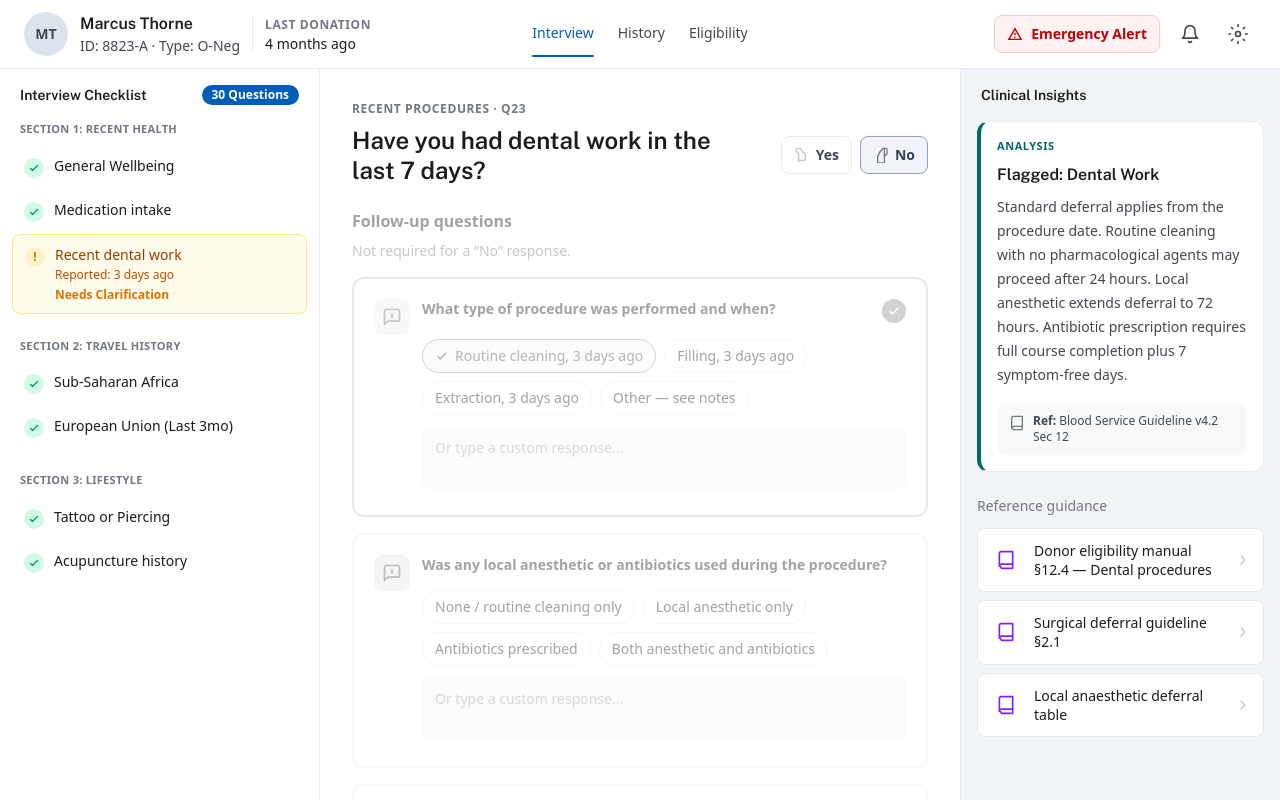
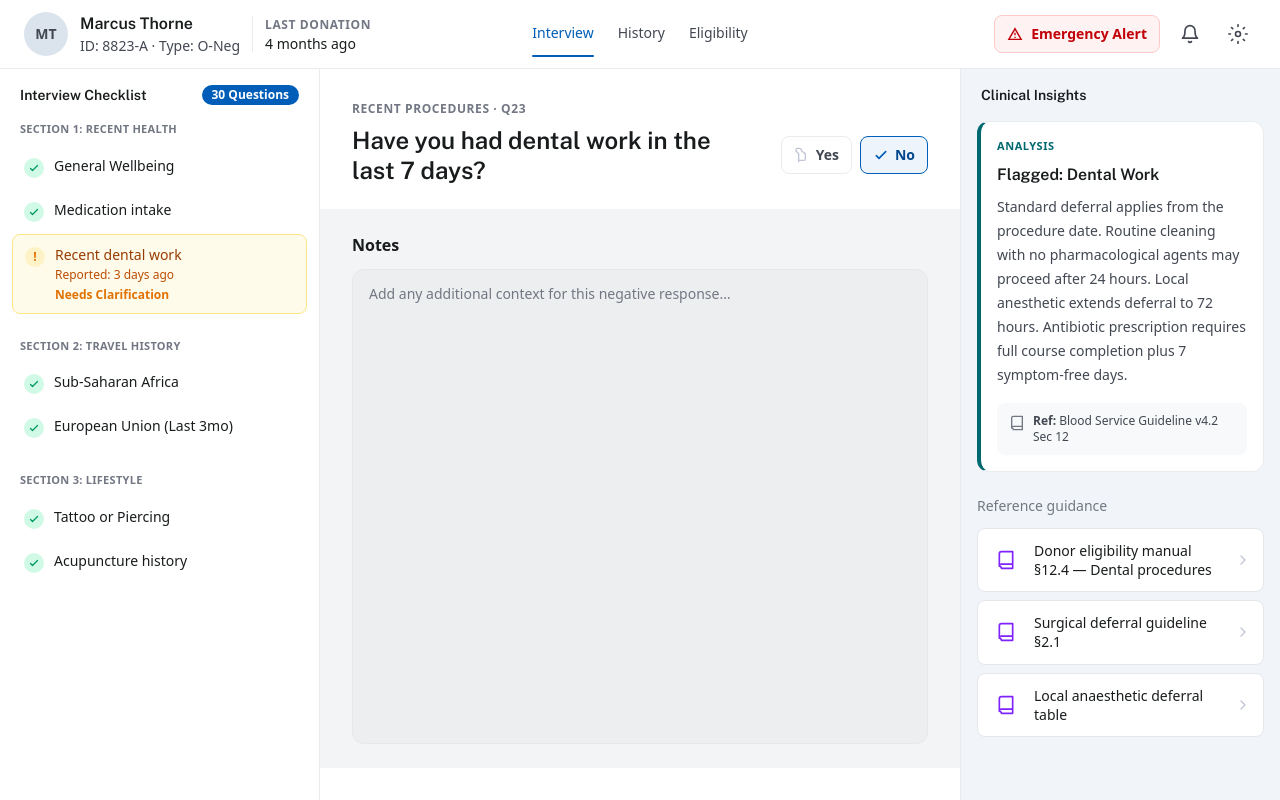
Before and after one commit to cthompson248/elias, a Next.js app: page /interview in a window 1280 px wide. Both pictures are taken after a click on the button "No". Built offline with nearby package versions, Linux system fonts and the light colour scheme.

Commit message:
Update page.tsx

```diff
--- a/src/app/interview/page.tsx
+++ b/src/app/interview/page.tsx
@@ -185,7 +185,7 @@ export default function InterviewPage() {
                 : "Eligibility summary view — prototype placeholder."}
             </div>
           ) : activeItemId === "dental" ? (
-            <div className="min-h-0 flex-1 overflow-y-auto bg-white px-8 py-8">
+            <div className="flex min-h-0 flex-1 flex-col overflow-y-auto bg-white px-8 py-8">
               <p className="text-xs font-semibold uppercase tracking-wider text-[#727783]">
                 {dentalScreeningFlow.section} · {dentalScreeningFlow.questionNumber}
               </p>
@@ -209,16 +209,9 @@ export default function InterviewPage() {
                 </div>
               </div>
 
-              <div
-                className={`mt-6 transition-opacity ${
-                  donorResponse === "no"
-                    ? "pointer-events-none opacity-40 grayscale"
-                    : ""
-                }`}
-                aria-hidden={donorResponse === "no"}
-              >
-                {donorResponse === "yes" && (
-                  <div className="flex gap-3 rounded-xl border border-blue-200 bg-blue-50 px-4 py-3">
+              {donorResponse === "yes" ? (
+                <>
+                  <div className="mt-6 flex gap-3 rounded-xl border border-blue-200 bg-blue-50 px-4 py-3">
                     <InfoIcon className="mt-0.5 h-5 w-5 shrink-0 text-blue-600" />
                     <div>
                       <p className="text-sm font-semibold text-blue-900">
@@ -229,23 +222,16 @@ export default function InterviewPage() {
                       </p>
                     </div>
                   </div>
-                )}
 
-                <section className={donorResponse === "yes" ? "mt-8" : "mt-0"}>
+                  <section className="mt-8">
                     <h2 className="text-base font-semibold text-[var(--clinical-on-surface)]">
                       Follow-up questions
                     </h2>
-                  {donorResponse === "no" && (
-                    <p className="mt-2 text-sm text-[#727783]">
-                      Not required for a &ldquo;No&rdquo; response.
-                    </p>
-                  )}
                     <div className="mt-4 flex flex-col gap-4">
                       {dentalScreeningFlow.followUps.map((followUp) => (
                         <FollowUpQuestionCard
                           key={followUp.id}
                           followUp={followUp}
-                        disabled={donorResponse === "no"}
                           answer={
                             followUpAnswers[followUp.id] ?? {
                               pillId: null,
@@ -274,24 +260,22 @@ export default function InterviewPage() {
                       ))}
                     </div>
                   </section>
+
+                  <NotesSection
+                    value={notes}
+                    onChange={setNotes}
+                    variant="default"
+                  />
+                </>
+              ) : (
+                <div className="-mx-8 mt-6 flex min-h-0 flex-1 flex-col bg-[#f3f4f5] px-8 py-6">
+                  <NotesSection
+                    value={notes}
+                    onChange={setNotes}
+                    variant="negative"
+                  />
                 </div>
-
-              <section className="mt-8">
-                <h2 className="text-base font-semibold text-[var(--clinical-on-surface)]">
-                  Notes
-                </h2>
-                <textarea
-                  value={notes}
-                  onChange={(e) => setNotes(e.target.value)}
-                  placeholder={
-                    donorResponse === "no"
-                      ? "Add any additional context for this negative response…"
-                      : "Record any additional observations or verbal clarifications..."
-                  }
-                  rows={5}
-                  className="mt-3 w-full resize-none rounded-xl border border-[var(--clinical-outline)] bg-[var(--clinical-surface)] px-4 py-3 text-sm leading-6 outline-none placeholder:text-[#727783] focus:border-[var(--clinical-primary)] focus:bg-white focus:ring-2 focus:ring-[var(--clinical-primary)]/20"
-                />
-              </section>
+              )}
             </div>
           ) : (
             <div className="flex flex-1 items-center justify-center p-8 text-sm text-[var(--clinical-on-surface-variant)]">
@@ -364,6 +348,41 @@ export default function InterviewPage() {
   );
 }
 
+function NotesSection({
+  value,
+  onChange,
+  variant,
+}: {
+  value: string;
+  onChange: (value: string) => void;
+  variant: "default" | "negative";
+}) {
+  const isNegative = variant === "negative";
+
+  return (
+    <section className={isNegative ? "flex min-h-0 flex-1 flex-col" : "mt-8"}>
+      <h2 className="text-base font-semibold text-[var(--clinical-on-surface)]">
+        Notes
+      </h2>
+      <textarea
+        value={value}
+        onChange={(e) => onChange(e.target.value)}
+        placeholder={
+          isNegative
+            ? "Add any additional context for this negative response…"
+            : "Record any additional observations or verbal clarifications..."
+        }
+        rows={isNegative ? 8 : 5}
+        className={`mt-3 w-full resize-none rounded-xl border px-4 py-3 text-sm leading-6 outline-none placeholder:text-[#727783] focus:border-[var(--clinical-primary)] focus:bg-white focus:ring-2 focus:ring-[var(--clinical-primary)]/20 ${
+          isNegative
+            ? "min-h-[200px] flex-1 border-[#e5e7eb] bg-[#eceef0] focus:bg-white"
+            : "border-[var(--clinical-outline)] bg-[var(--clinical-surface)]"
+        }`}
+      />
+    </section>
+  );
+}
+
 function DonorResponseButton({
   label,
   selected,
@@ -383,19 +402,17 @@ function DonorResponseButton({
         selected
           ? variant === "yes"
             ? "border-emerald-500 bg-emerald-50 text-emerald-800"
-            : "border-slate-400 bg-slate-100 text-slate-700"
+            : "border-[var(--clinical-primary)] bg-[#eef4fc] text-[var(--clinical-primary-dark)]"
           : "border-[var(--clinical-outline)] bg-white text-[var(--clinical-on-surface-variant)] hover:border-[#c2c6d4] hover:bg-[var(--clinical-surface)]"
       }`}
       aria-pressed={selected}
     >
-      {variant === "yes" ? (
-        <ThumbsUpIcon
-          className={`h-4 w-4 ${selected ? "text-emerald-600" : "text-[#c2c6d4]"}`}
-        />
+      {selected ? (
+        <CheckIcon className={`h-4 w-4 ${variant === "yes" ? "text-emerald-600" : "text-[var(--clinical-primary)]"}`} />
+      ) : variant === "yes" ? (
+        <ThumbsUpIcon className="h-4 w-4 text-[#c2c6d4]" />
       ) : (
-        <ThumbsDownIcon
-          className={`h-4 w-4 ${selected ? "text-[#727783]" : "text-[#c2c6d4]"}`}
-        />
+        <ThumbsDownIcon className="h-4 w-4 text-[#c2c6d4]" />
       )}
       {label}
     </button>
@@ -407,13 +424,11 @@ function FollowUpQuestionCard({
   answer,
   onSelectPill,
   onCustomChange,
-  disabled = false,
 }: {
   followUp: FollowUpQuestion;
   answer: FollowUpAnswer;
   onSelectPill: (pillId: string) => void;
   onCustomChange: (custom: string) => void;
-  disabled?: boolean;
 }) {
   const isComplete = Boolean(answer.pillId || answer.custom.trim());
 
@@ -450,9 +465,8 @@ function FollowUpQuestionCard({
                 <button
                   key={opt.id}
                   type="button"
-                  disabled={disabled}
                   onClick={() => onSelectPill(opt.id)}
-                  className={`inline-flex items-center gap-1.5 rounded-full border px-3 py-1.5 text-sm font-medium transition-colors disabled:cursor-not-allowed ${
+                  className={`inline-flex items-center gap-1.5 rounded-full border px-3 py-1.5 text-sm font-medium transition-colors ${
                     selected
                       ? "border-emerald-500 bg-emerald-50 text-emerald-800"
                       : "border-[var(--clinical-outline)] bg-white text-[var(--clinical-on-surface)] hover:border-[#c2c6d4]"
@@ -467,11 +481,10 @@ function FollowUpQuestionCard({
 
           <textarea
             value={answer.custom}
-            disabled={disabled}
             onChange={(e) => onCustomChange(e.target.value)}
             placeholder="Or type a custom response..."
             rows={2}
-            className="mt-3 w-full resize-none rounded-lg border border-[var(--clinical-outline)] bg-[var(--clinical-surface)] px-3 py-2.5 text-sm outline-none placeholder:text-[#727783] focus:border-[var(--clinical-primary)] focus:bg-white disabled:cursor-not-allowed disabled:opacity-70"
+            className="mt-3 w-full resize-none rounded-lg border border-[var(--clinical-outline)] bg-[var(--clinical-surface)] px-3 py-2.5 text-sm outline-none placeholder:text-[#727783] focus:border-[var(--clinical-primary)] focus:bg-white"
           />
         </div>
       </div>
```
Lines whose indentation alone changed are shown as unchanged.
